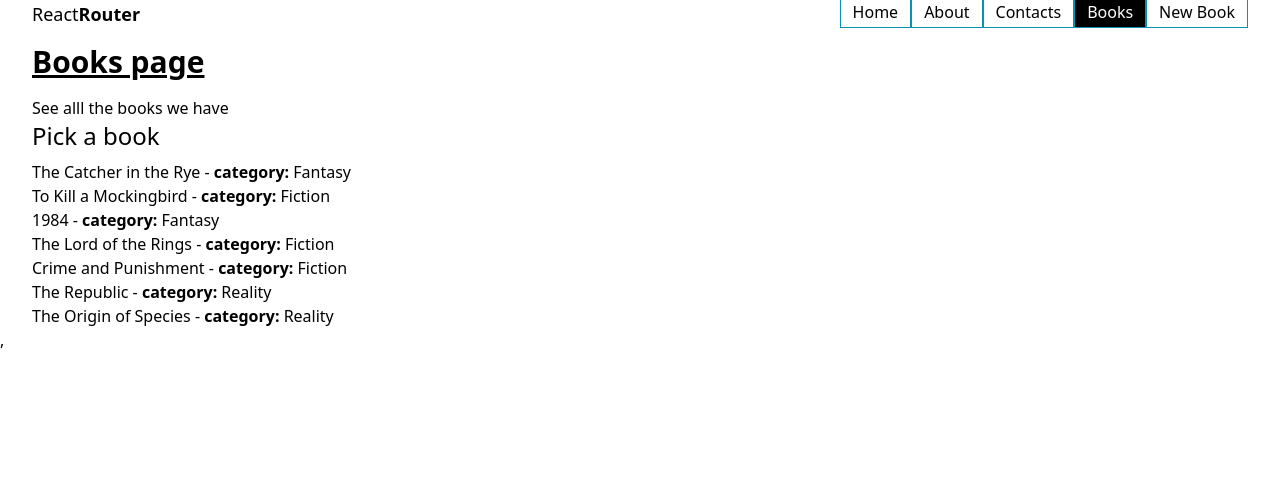
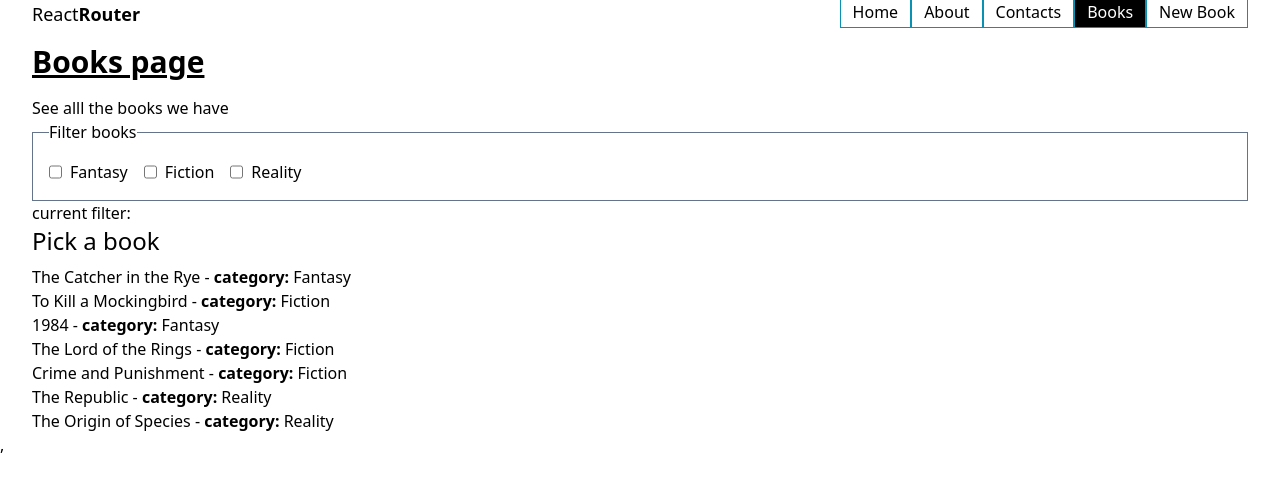
Before and after one commit to MariusAskelovic/10_react_router_tailwind, a React (Vite) app: page /books in a window 1280 px wide. Shown: the top 492 px of the page. Built offline with nearby package versions, Linux system fonts and the light colour scheme.

Commit message:
filter checkbox

```diff
--- a/src/components/BookLink.jsx
+++ b/src/components/BookItem.jsx
@@ -1,7 +1,7 @@
 import { Link } from 'react-router-dom';
 import PropTypes from 'prop-types';
 
-function BookList(props) {
+function BookItem(props) {
   return (
     <li>
       <Link className="" to={`/books/${props.id}`}>
@@ -12,7 +12,7 @@
   );
 }
 // aprasom duomenu tipus ir reikalinguma su proptypes
-BookList.propTypes = {
+BookItem.propTypes = {
   title: PropTypes.string.isRequired,
   id: PropTypes.oneOfType([
     PropTypes.number.isRequired,
@@ -21,4 +21,4 @@
   category: PropTypes.string.isRequired,
 };
 
-export default BookList;
+export default BookItem;
--- a/src/pages/BooksPage.jsx
+++ b/src/pages/BooksPage.jsx
@@ -1,9 +1,28 @@
 import axios from 'axios';
 import { useEffect, useState } from 'react';
-import BookLink from '../components/BookLink';
+import BookItem from '../components/BookItem';
 
 export default function BooksPage() {
   const [mainBooksArr, setMainBooksArr] = useState([]);
+  // filter state 'currentCategory'
+  const [currentCategory, setCurrentCategory] = useState(false);
+  console.log('currentCategory ===', currentCategory);
+  function handleCategory(event) {
+    console.log('selected', event.target.checked);
+    console.log('selected', event.target.value);
+    setCurrentCategory(event.target.checked ? event.target.value : false);
+  }
+
+  let filteredBooksArr = mainBooksArr.filter(
+    ({ category }) => category === currentCategory,
+  );
+  console.table(filteredBooksArr);
+
+  if (currentCategory === false) {
+    // jei filtras nuimtas tai rodom visas knygas
+    filteredBooksArr = mainBooksArr;
+  }
+
   useEffect(() => {
     axios
       .get('/db/books.json')
@@ -21,11 +40,44 @@
       <h1 className="text-3xl font-bold underline pb-4">Books page</h1>
       <p>See alll the books we have</p>
 
+      <fieldset className="border border-slate-500 p-4 flex gap-4">
+        <legend>Filter books</legend>
+
+        <div className="flex gap-2">
+          <input
+            type="checkbox"
+            id="fantasy"
+            value="Fantasy"
+            onChange={handleCategory}
+          />
+          <label htmlFor="fantasy">Fantasy</label>
+        </div>
+        <div className="flex gap-2">
+          <input
+            type="checkbox"
+            value="Fiction"
+            id="fiction"
+            onChange={handleCategory}
+          />
+          <label htmlFor="fiction">Fiction</label>
+        </div>
+        <div className="flex gap-2">
+          <input
+            type="checkbox"
+            id="reality"
+            value="Reality"
+            onChange={handleCategory}
+          />
+          <label htmlFor="reality">Reality</label>
+        </div>
+      </fieldset>
+      <h3>current filter: {currentCategory}</h3>
+
       <h2 className="text-2xl font font-medium mb-2">Pick a book</h2>
       <ul>
         {/* sukti cikla per bookData ir sugeneruoti nuorodas su title */}
-        {mainBooksArr.map((bObj) => (
-          <BookLink
+        {filteredBooksArr.map((bObj) => (
+          <BookItem
             key={bObj.id}
             title={bObj.title}
             id={bObj.id}
```
